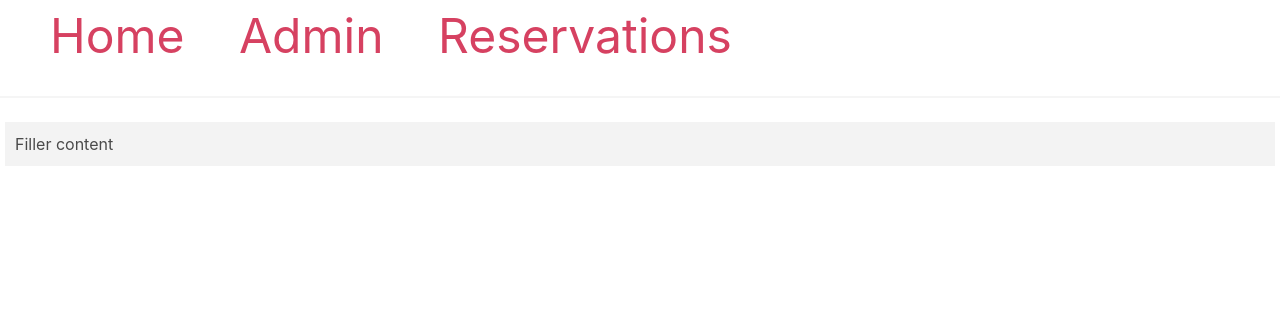
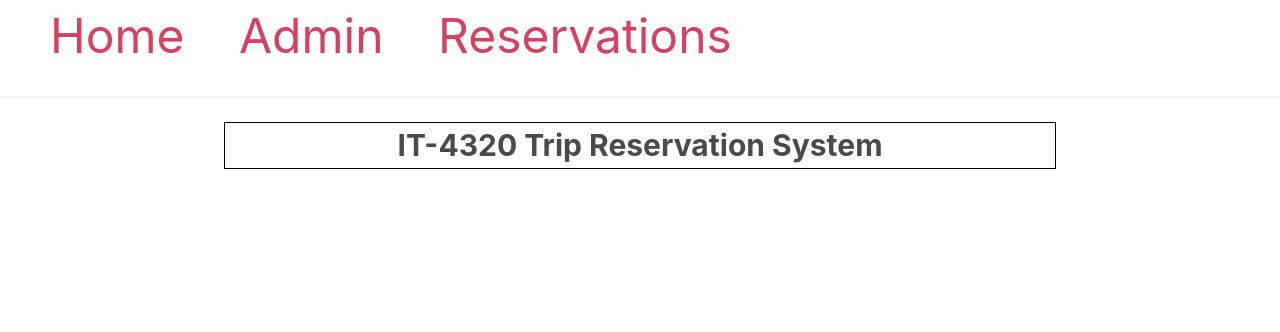
Before and after one commit to asharrison97/Scrum-Team-3-Final-Project, a Flask app: page / in a window 1280 px wide. Shown: the top 332 px of the page. Run offline with Flask 3, Linux system fonts and the light colour scheme.

Commit message:
Updated index.html file

```diff
--- a/app.py
+++ b/app.py
@@ -17,13 +17,14 @@ def dict_factory(cursor, row):
 
 @app.route('/')
 def index():
+
+    return render_template('index.html')
+
     #get a db connection
     # conn = sqlite3.connect('reservations.db')
     # conn.row_factory = dict_factory
     # cur = conn.cursor()
     # all_reservations = cur.execute().fetchall()
 
-    return render_template('index.html')
-
 #run the application
 app.run()
--- a/templates/base.html
+++ b/templates/base.html
@@ -4,6 +4,7 @@
     <meta charset="UTF-8">
     <meta name="viewport" content="width=device-width, initial-scale=1">
     <link rel="stylesheet" href="https://cdnjs.cloudflare.com/ajax/libs/bulma/0.7.2/css/bulma.min.css" />
+    <link rel="stylesheet" href="stylesheets\index.css" />
     <title>{% block title %} {% endblock %} - FlaskApp</title>
     <style>
         .post {
--- a/templates/index.html
+++ b/templates/index.html
@@ -1,8 +1,12 @@
 {% extends 'base.html' %}
 
 {% block content %}
-    <div class="post">
-        <p>Filler content</p>
-    </div>
+<html>
+    <body>
+        <div style="border:1px solid black;width:65vw;margin:0 auto" align="center">
+            <p class="big-text" style="font-size:30px"><b>IT-4320 Trip Reservation System</b></p>
+        </div>
+    </body>
+</html>
 
 {% endblock %}
```
